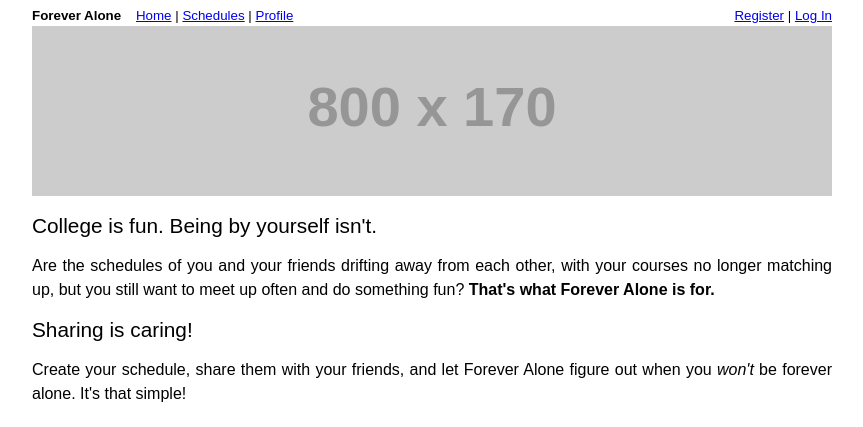
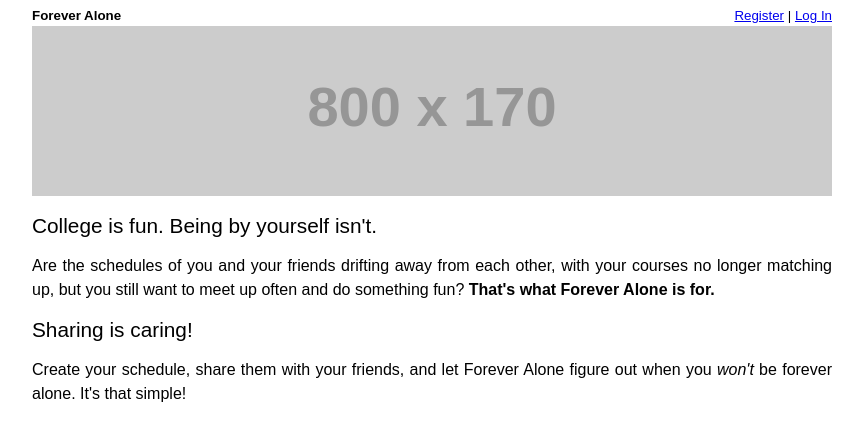
Before and after one commit to pcalulo/lugsched, a Django app: template templates/appbase/home.html in a window 1280 px wide. Shown: the top 427 px of the page, without its empty margins (208-1071 px from the left). Run offline with Django 3.2, Linux system fonts and the light colour scheme; the template is opened without the code that fills it, so the values that code supplies are empty; grey boxes labelled with a size stand in for pictures from a placeholder-image service; some libraries are stand-ins or nearby versions.

Commit message:
/ now redirects to /schedules/ if the user is logged in

```diff
--- a/appbase/urls.py
+++ b/appbase/urls.py
@@ -3,5 +3,5 @@ from piston.resource import Resource
 from views import *
 
 urlpatterns = patterns('',
-	(r'^$', hello),
+	(r'^$', home_page),
 )
--- a/templates/appbase/base.html
+++ b/templates/appbase/base.html
@@ -26,9 +26,10 @@
             <div id="apptitle">
                 <b>Forever Alone</b>
                 &nbsp;&nbsp;
-                  <a href='/'>Home</a>
-                | <a href='/schedules/'>Schedules</a>
+                {% if user.is_authenticated %}
+                <a href='/schedules/'>Schedules</a>
                 | <a href='/profile/'>Profile</a>
+                {% endif %}
             </div>
             <div id="signin">
                 {% block login %}
--- a/templates/appbase/home.html
+++ b/templates/appbase/home.html
@@ -1,7 +1,4 @@
 {% extends "appbase/base.html" %}
-{% block extra_css %}
-    <link rel="stylesheet" type="text/css" href="{{ STATIC_URL }}css/home.css">
-{% endblock %}
 {% block content %}
     <div class="app_description">
         <img src="http://placehold.it/800x170"></img>
```
Also changed, not shown: appbase/views.py (+7 -1 lines).
